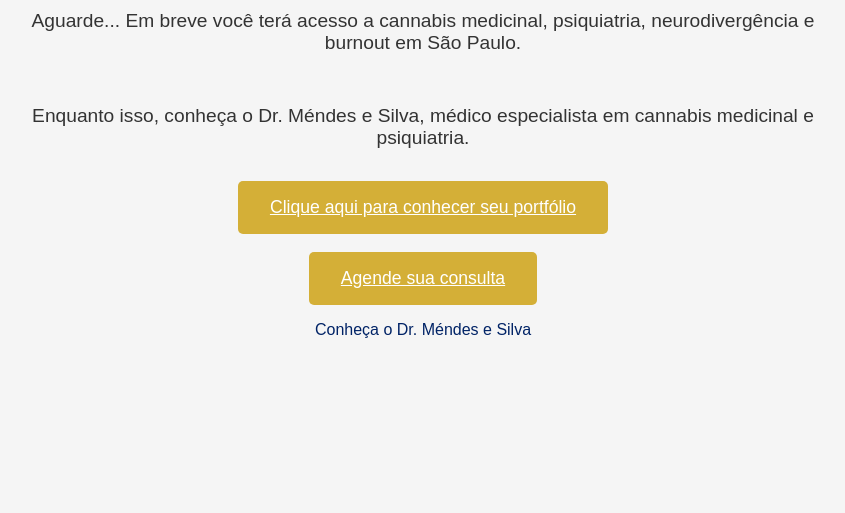
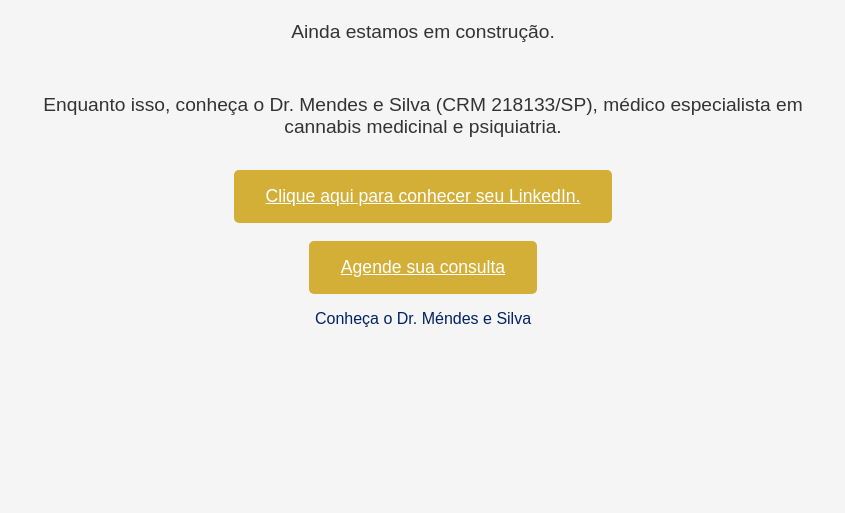
Before and after one commit to healthhealth/orcann-zero, a plain HTML site: page index.html in a window 1280 px wide. Shown: the part 287-800 px from the top of the page, without its empty margins (217-1062 px from the left). Drawn offline with Linux system fonts and the light colour scheme.

Commit message:
Update index.html

```diff
--- a/index.html
+++ b/index.html
@@ -3,7 +3,7 @@
 <head>
     <meta charset="UTF-8">
     <meta name="viewport" content="width=device-width, initial-scale=1.0">
-    <title>OrCann - Em Breve</title>
+    <title>OrCann - Cannabis Medicinal</title>
     <style>
         body {
             font-family: sans-serif;
@@ -60,11 +60,11 @@
 <body>
 
     <h1>OrCann</h1>
-    <p>Aguarde... Em breve você terá acesso a cannabis medicinal, psiquiatria, neurodivergência e burnout em São Paulo.</p>
-    <p>Enquanto isso, conheça o Dr. Méndes e Silva, médico especialista em cannabis medicinal e psiquiatria.</p>
-    <a href="https://dr.orcann.com" class="button">Clique aqui para conhecer seu portfólio</a>
+    <p>Ainda estamos em construção.</p>
+    <p>Enquanto isso, conheça o Dr. Mendes e Silva (CRM 218133/SP), médico especialista em cannabis medicinal e psiquiatria.</p>
+    <a href="https://www.linkedin.com/in/drgustavomendes/" class="button">Clique aqui para conhecer seu LinkedIn.</a>
     <br>
-    <a href="https://cal.com/xyz" class="button">Agende sua consulta</a>
+    <a href="https://cal.com/drgustavomendes" class="button">Agende sua consulta</a>
 
     <a href="https://dr.orcann.com" class="link">Conheça o Dr. Méndes e Silva</a>
 
```
